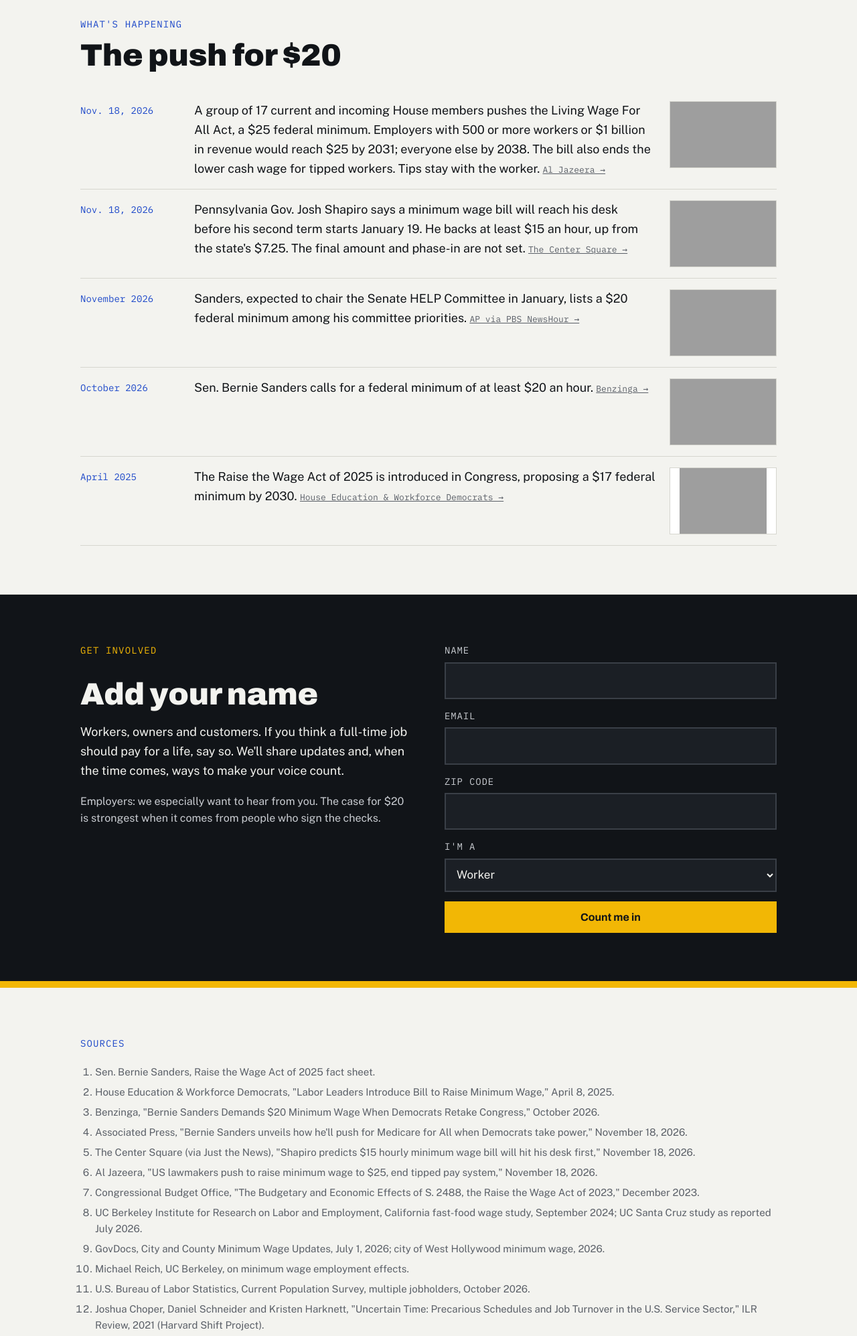
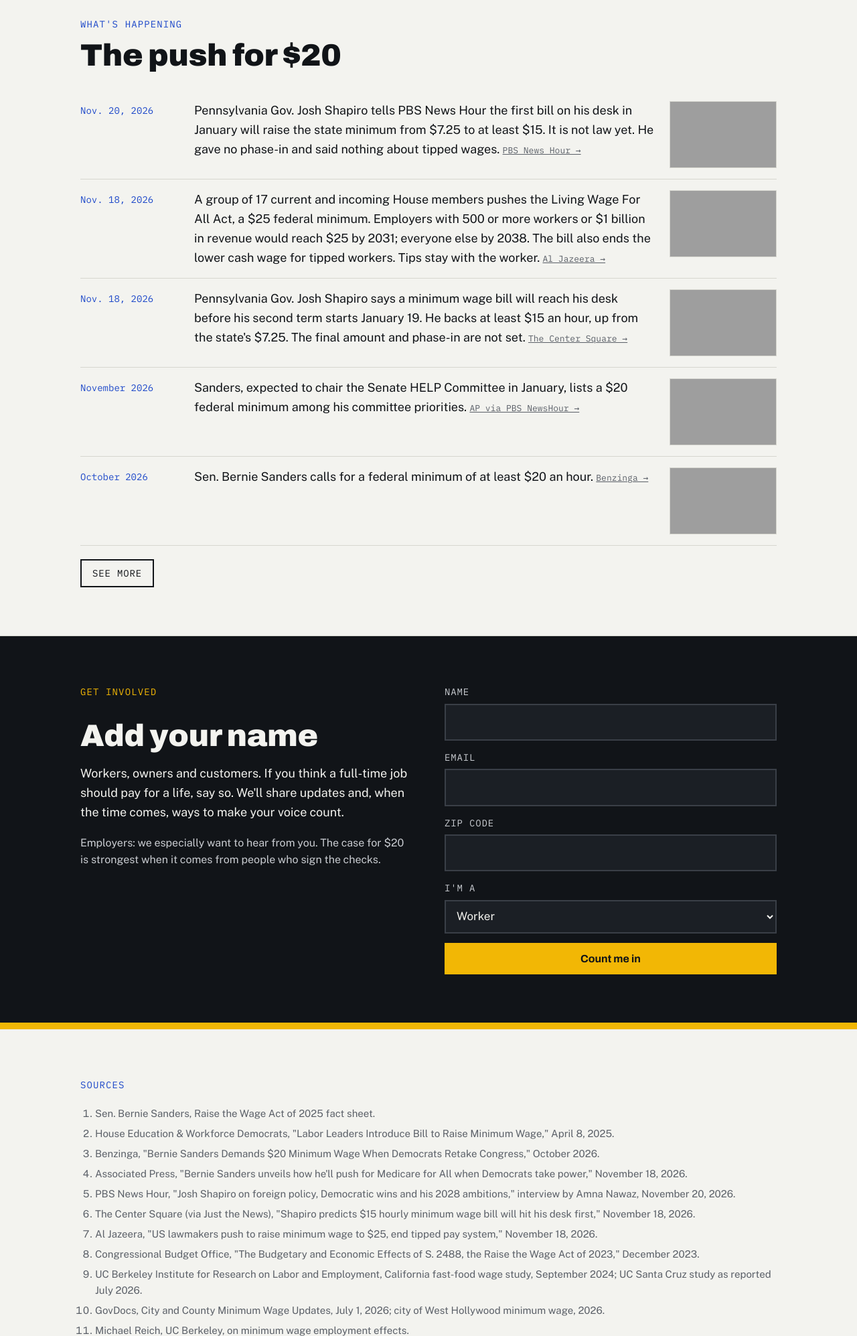
Before and after one commit to fightfor20/fightfor20, a plain HTML site: page index.html in a window 1280 px wide. Shown: the part 6260-8255 px from the top of the page at 67% size. Drawn offline with nearby package versions, Linux system fonts and the light colour scheme; grey boxes are pictures that could not be loaded.

Commit message:
Timeline: add Shapiro's Nov 20 PBS News Hour interview
Co-Authored-By: Claude Opus 5.5 <noreply@anthropic.com>

```diff
--- a/index.html
+++ b/index.html
@@ -397,6 +397,7 @@ html { scroll-behavior: smooth; }
     <p class="kicker">What's happening</p>
     <h2>The push for $20</h2>
     <div class="timeline">
+      <div class="ev"><time datetime="2026-11-20">Nov. 20, 2026</time><p>Pennsylvania Gov. Josh Shapiro tells PBS News Hour the first bill on his desk in January will raise the state minimum from $7.25 to at least $15. It is not law yet. He gave no phase-in and said nothing about tipped wages. <a class="src" href="https://www.pbs.org/newshour/show/josh-shapiro-on-foreign-policy-democratic-wins-and-his-2028-ambitions" target="_blank" rel="noopener">PBS News Hour &rarr;</a></p><a class="thumb" href="https://www.pbs.org/newshour/show/josh-shapiro-on-foreign-policy-democratic-wins-and-his-2028-ambitions" target="_blank" rel="noopener" aria-label="Read at PBS News Hour"><img src="https://d3i6fh83elv35t.cloudfront.net/static/2026/11/oneonone-1024x683.jpg" alt="" loading="lazy" referrerpolicy="no-referrer" onerror="this.parentNode.classList.add('noimg');this.remove()"><span>PBS News Hour</span></a></div>
       <div class="ev"><time datetime="2026-11-18">Nov. 18, 2026</time><p>A group of 17 current and incoming House members pushes the Living Wage For All Act, a $25 federal minimum. Employers with 500 or more workers or $1 billion in revenue would reach $25 by 2031; everyone else by 2038. The bill also ends the lower cash wage for tipped workers. Tips stay with the worker. <a class="src" href="https://www.aljazeera.com/economy/2026/11/18/us-lawmakers-push-to-raise-minimum-wage-to-25-end-tipped-pay-system" target="_blank" rel="noopener">Al Jazeera &rarr;</a></p><a class="thumb" href="https://www.aljazeera.com/economy/2026/11/18/us-lawmakers-push-to-raise-minimum-wage-to-25-end-tipped-pay-system" target="_blank" rel="noopener" aria-label="Read at Al Jazeera"><img src="https://www.aljazeera.com/wp-content/uploads/2026/11/2026-11-12T145626Z_1656464802_RC2SXY95PV4I_RTRMADP_3_USA-ECONOMY-1795030831.jpg?resize=640%2C480" alt="" loading="lazy" referrerpolicy="no-referrer" onerror="this.parentNode.classList.add('noimg');this.remove()"><span>Al Jazeera</span></a></div>
       <div class="ev"><time datetime="2026-11-18">Nov. 18, 2026</time><p>Pennsylvania Gov. Josh Shapiro says a minimum wage bill will reach his desk before his second term starts January 19. He backs at least $15 an hour, up from the state's $7.25. The final amount and phase-in are not set. <a class="src" href="https://justthenews.com/nation/states/center-square/shapiro-predicts-15-hourly-minimum-wage-bill-will-hit-his-desk-first" target="_blank" rel="noopener">The Center Square &rarr;</a></p><a class="thumb" href="https://justthenews.com/nation/states/center-square/shapiro-predicts-15-hourly-minimum-wage-bill-will-hit-his-desk-first" target="_blank" rel="noopener" aria-label="Read at The Center Square"><img src="https://justthenews.com/sites/default/files/styles/social_media_share/public/2024-07/GettyImages-1514617789.jpg?h=69f2b9d0&amp;itok=-L7na56w" alt="" loading="lazy" referrerpolicy="no-referrer" onerror="this.parentNode.classList.add('noimg');this.remove()"><span>The Center Square</span></a></div>
       <div class="ev"><time datetime="2026-11">November 2026</time><p>Sanders, expected to chair the Senate HELP Committee in January, lists a $20 federal minimum among his committee priorities. <a class="src" href="https://www.pbs.org/newshour/politics/ap-report-bernie-sanders-unveils-how-hell-push-for-medicare-for-all-when-democrats-take-power" target="_blank" rel="noopener">AP via PBS NewsHour &rarr;</a></p><a class="thumb" href="https://www.pbs.org/newshour/politics/ap-report-bernie-sanders-unveils-how-hell-push-for-medicare-for-all-when-democrats-take-power" target="_blank" rel="noopener" aria-label="Read at AP via PBS NewsHour"><img src="https://d3i6fh83elv35t.cloudfront.net/static/2026/11/2026-11-17T185417Z_133484952_RC2TPOAFQ5LG_RTRMADP_3_USA-CONGRESS-1024x683.jpg" alt="" loading="lazy" referrerpolicy="no-referrer" onerror="this.parentNode.classList.add('noimg');this.remove()"><span>AP via PBS NewsHour</span></a></div>
@@ -441,6 +442,7 @@ html { scroll-behavior: smooth; }
       <li>House Education &amp; Workforce Democrats, "Labor Leaders Introduce Bill to Raise Minimum Wage," April 8, 2025.</li>
       <li>Benzinga, "Bernie Sanders Demands $20 Minimum Wage When Democrats Retake Congress," October 2026.</li>
       <li>Associated Press, "Bernie Sanders unveils how he'll push for Medicare for All when Democrats take power," November 18, 2026.</li>
+      <li>PBS News Hour, "Josh Shapiro on foreign policy, Democratic wins and his 2028 ambitions," interview by Amna Nawaz, November 20, 2026.</li>
       <li>The Center Square (via Just the News), "Shapiro predicts $15 hourly minimum wage bill will hit his desk first," November 18, 2026.</li>
       <li>Al Jazeera, "US lawmakers push to raise minimum wage to $25, end tipped pay system," November 18, 2026.</li>
       <li>Congressional Budget Office, "The Budgetary and Economic Effects of S. 2488, the Raise the Wage Act of 2023," December 2023.</li>
```
